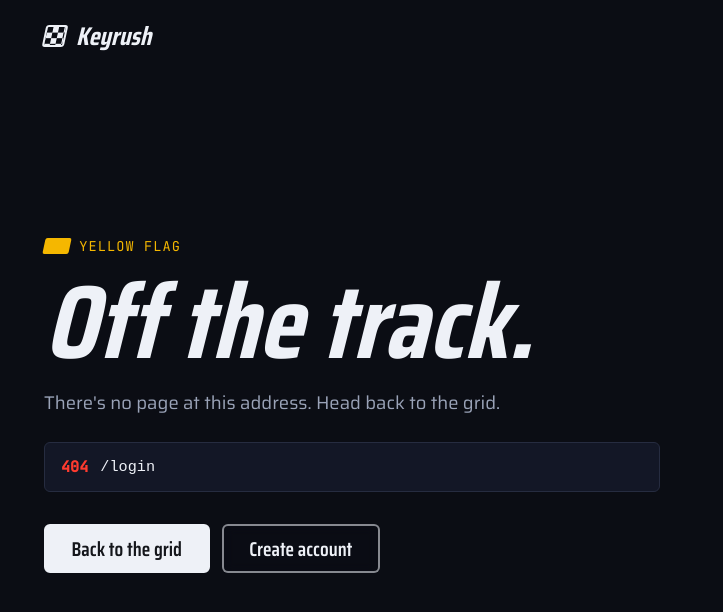
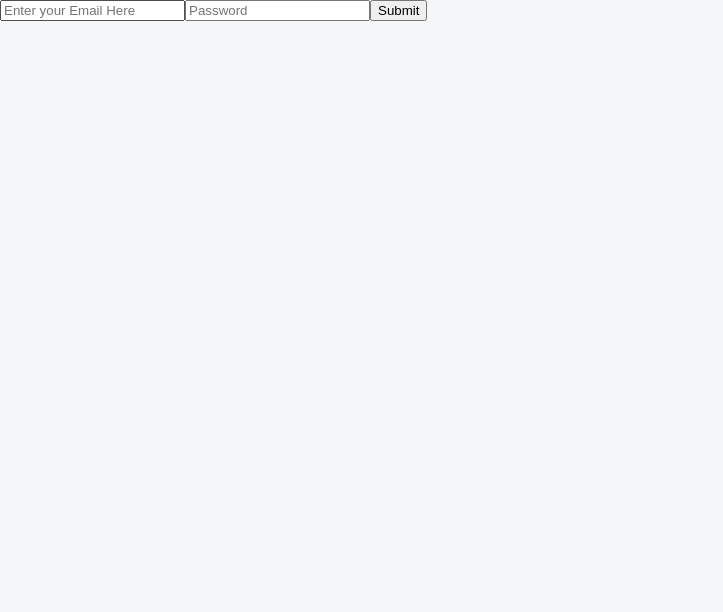
Before and after one commit to RealAbhinav001/KeyRush, a React (Vite) app in the folder client/: page /login in a window 1280 px wide. Before the commit this address had no page. Shown: the top 612 px of the page, without its empty margins (0-723 px from the left). Built offline with nearby package versions, Linux system fonts and the light colour scheme.

Commit message:
Add login page with client validation and dashboard redirect

```diff
--- /dev/null
+++ b/client/src/pages/logIn.jsx
@@ -0,0 +1,103 @@
+import { useState } from "react"
+import { loginSchema } from "@keyrush/shared"
+import { logIn } from "../api/auth"
+import { useNavigate } from "react-router"
+import { useDispatch } from "react-redux"
+import { signedIn } from "../features/auth/authSlice"
+
+
+const userFieldErrors = {
+    email:"",
+    password:""
+}
+
+const LogIn = ()=>{
+    const [values,setValues] = useState({
+        email:"",
+        password:""
+    })
+
+    const dispatch = useDispatch()
+    const navigate = useNavigate()
+
+    const [fieldErrors,setFieldErrors] = useState(userFieldErrors)
+
+    const [formError,setFormError] = useState(null)
+
+    const [isSubmitting,setIsSubmitting] = useState(false)
+
+    const handleChange = (e)=>{
+        const {name,value} = e.target
+
+        setValues(prev =>({...prev,[name]:value}))
+    }
+
+    const handleSubmit =async (e)=>{
+        e.preventDefault()
+
+        if(isSubmitting === true) return
+
+        setFieldErrors(userFieldErrors)
+        setFormError(null)
+
+        const result = loginSchema.safeParse(values)
+
+        if(result.success === false){
+            const newObject = {}
+
+            for(const item of result.error.issues){
+                const stringPath = item.path.join(".")
+
+                if(stringPath in newObject){
+                    newObject[stringPath] += ". " + item.message
+                }
+                else{
+                    newObject[stringPath] = item.message
+                }
+            }
+
+            setFieldErrors(newObject)
+
+            return
+        }
+
+        setIsSubmitting(true)
+
+        try{
+            const user = await logIn(result.data)
+
+            dispatch(signedIn(user))
+            navigate("/dashboard")
+
+
+        }
+        catch(error){
+            if(Object.keys(error?.details || {}).length >0){
+                setFieldErrors(error.details)
+            }
+            else{
+                setFormError(error.message)
+            }
+            setIsSubmitting(false)
+        }
+    }
+
+    return(
+        <div className="main-container">
+            <form onSubmit={handleSubmit} noValidate>
+                <input type="email" placeholder="Enter your Email Here" name="email" value={values.email} onChange={handleChange}/>
+                {fieldErrors.email && <p>{fieldErrors.email}</p>}
+                <input type="password" placeholder="Password" name="password" value={values.password} onChange={handleChange}/>
+                {fieldErrors.password && <p>{fieldErrors.password}</p>}
+
+
+                {formError && <p>{formError}</p>}
+                <button type="submit" disabled={isSubmitting}>Submit</button>
+
+
+            </form>
+        </div>
+    )
+}
+
+export default LogIn
--- a/client/src/routes/appRoute.jsx
+++ b/client/src/routes/appRoute.jsx
@@ -1,6 +1,7 @@
 import { Route, Routes } from "react-router";
 import Landing from "../pages/Landing";
 import SignUp from "../pages/signup";
+import LogIn from "../pages/logIn";
 import Dashboard from "../pages/dashboard";
 import NotFound from "../pages/notFound";
 
@@ -11,6 +12,8 @@ const AppRoutes = () => {
 
       <Route path="/signup" element={<SignUp />} />
 
+      <Route path="/login" element={<LogIn/>}/>
+
       <Route path="/dashboard" element={<Dashboard />} />
 
       <Route path="*" element={<NotFound />} />
```
